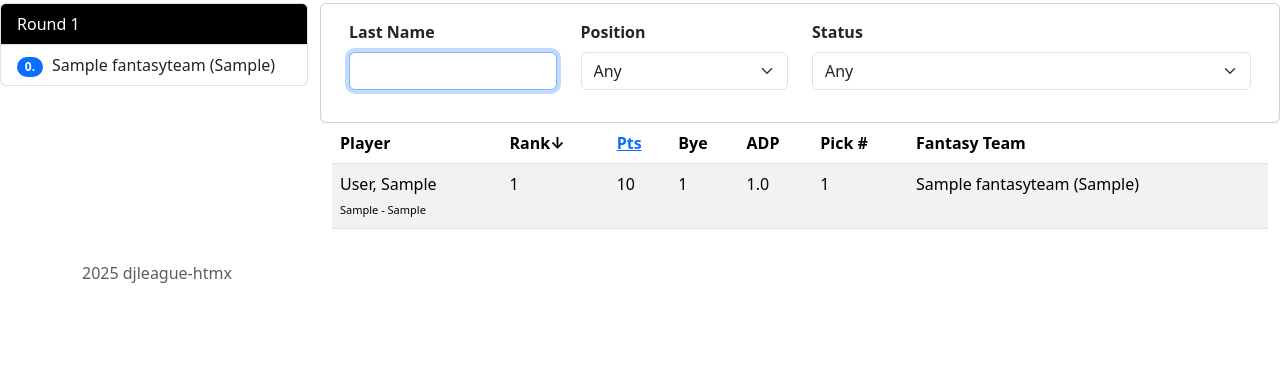
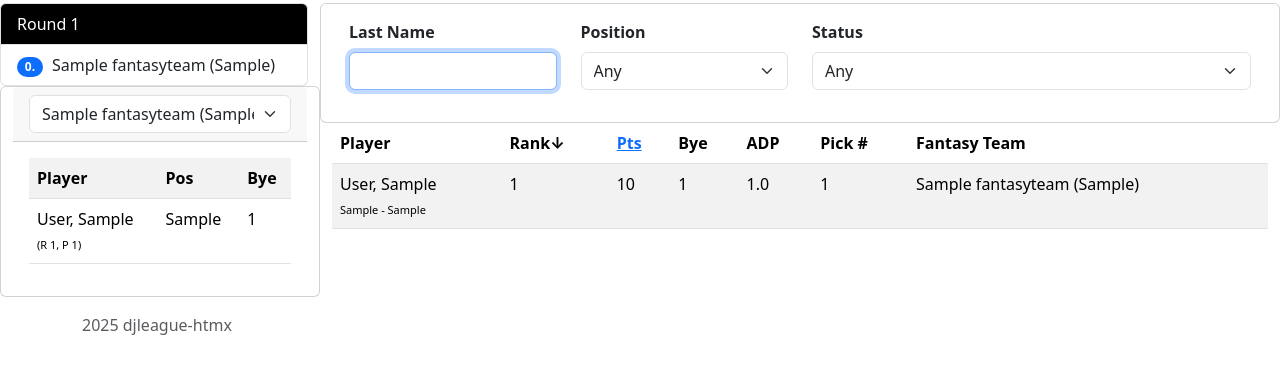
Before and after one commit to kwiersma/djleague-htmx, a Django app: page /draft in a window 1280 px wide. Shown: the part 61-435 px from the top of the page. Run offline with Django 5.2, Linux system fonts and the light colour scheme; tables that the repository leaves empty hold one stand-in row (values such as "Sample post"); parts of the project's set-up code (start-up, migrations or seed data) failed here and were passed over; some libraries are stand-ins or nearby versions.

Commit message:
Drafted by players by team view

```diff
--- a/pages/urls.py
+++ b/pages/urls.py
@@ -1,6 +1,6 @@
 from django.urls import path
 
-from .views import HomePageView, TeamsView, TeamEditView, TeamRowView, DraftView
+from .views import HomePageView, TeamsView, TeamEditView, TeamRowView, DraftView, TeamPlayersView
 
 urlpatterns = [
     path("", HomePageView.as_view(), name="home"),
@@ -8,4 +8,5 @@ urlpatterns = [
     path("teams/<int:id>/edit", TeamEditView.as_view(), name="team_edit"),
     path("teams/<int:id>/row", TeamRowView.as_view(), name="team_row"),
     path("draft", DraftView.as_view(), name="draft"),
+    path("draft/team-players", TeamPlayersView.as_view(), name="team_players"),
 ]
--- a/pages/views.py
+++ b/pages/views.py
@@ -110,15 +110,40 @@ class DraftBaseView(TemplateView):
 
         return context
 
+    def _build_team_players_context(self, context: dict | None = None) -> dict:
+        if not context:
+            context = dict()
+        context["teams"] = FantasyTeam.objects.order_by("draft_order")
+        current_team_id = self.request.GET.get("fantasyteam")
+        if not current_team_id:
+            current_team_id = context["teams"][0].id
+        else:
+            current_team_id = int(current_team_id)
+        context["current_team_id"] = current_team_id
+        context["team_players"] = (
+            Player.objects.filter(fantasyteam_id=current_team_id)
+            .select_related("team")
+            .order_by("pick", "round")
+        )
+        return context
+
 
 class DraftView(DraftBaseView):
     template_name = "draft/draft.html"
 
     def get(self, request, *args, **kwargs):
         context = self._build_search_context()
-        context["teams"] = FantasyTeam.objects.order_by("draft_order")
+        context = self._build_team_players_context(context)
 
         if request.headers.get("HX-Request"):
             self.template_name = "draft/_players.html"
 
         return self.render_to_response(context)
+
+
+class TeamPlayersView(DraftBaseView):
+    template_name = "draft/_team-players.html"
+
+    def get(self, request, *args, **kwargs):
+        context = self._build_team_players_context()
+        return self.render_to_response(context)
--- /dev/null
+++ b/templates/draft/_team-players.html
@@ -0,0 +1,21 @@
+<table id="team-players" class="table table-striped">
+  <tr>
+    <th>Player</th>
+    <th>Pos</th>
+    <th>Bye</th>
+  </tr>
+  {% for player in team_players %}
+    <tr>
+      <td>
+        {{ player.lastname }}, {{ player.firstname }}<br/>
+        <span style="font-size: 11px;">(R {{ player.round }}, P {{ player.pick }})</span>
+      </td>
+      <td>{{ player.position }}</td>
+      <td>{{ player.team.byeweek }}</td>
+    </tr>
+  {% empty %}
+    <tr>
+      <td colspan="3">No players drafted</td>
+    </tr>
+  {% endfor %}
+</table>
--- a/templates/draft/draft.html
+++ b/templates/draft/draft.html
@@ -22,7 +22,23 @@
           {% endfor %}
         </div>
 
-        {# TODO: Team drafted players #}
+        {# Team drafted players #}
+        <div class="card">
+          <div class="card-header">
+            <select name="fantasyteam" class="form-select"
+              hx-get="{% url "team_players" %}" hx-target="#team-players">
+              {% for team in teams %}
+                <option value="{{ team.id }}"
+                  {% if current_team_id == team.id %} selected{% endif %}>
+                  {{ team.name }} ({{ team.owner }})
+                </option>
+              {% endfor %}
+            </select>
+          </div>
+          <div class="card-body">
+            {% include "draft/_team-players.html" %}
+          </div>
+        </div>
 
       </div>
     </div>
@@ -43,9 +59,10 @@
                     <label for="id_lastname" class="form-label">
                       Last Name
                     </label>
-                    <input type="text" name="lastname" autofocus class="textinput form-control" id="id_lastname"
+                    <input type="text" name="lastname" autofocus class="textinput form-control"
+                           id="id_lastname"
                            form="players-search"
-                           value="{{ filter.form.lastname.value|default_if_none:'' }}" />
+                           value="{{ filter.form.lastname.value|default_if_none:'' }}"/>
                   </div>
                 </div>
                 <div class="col-md-3">
```
Also changed, not shown: pages/tests.py (+32 -0 lines).
